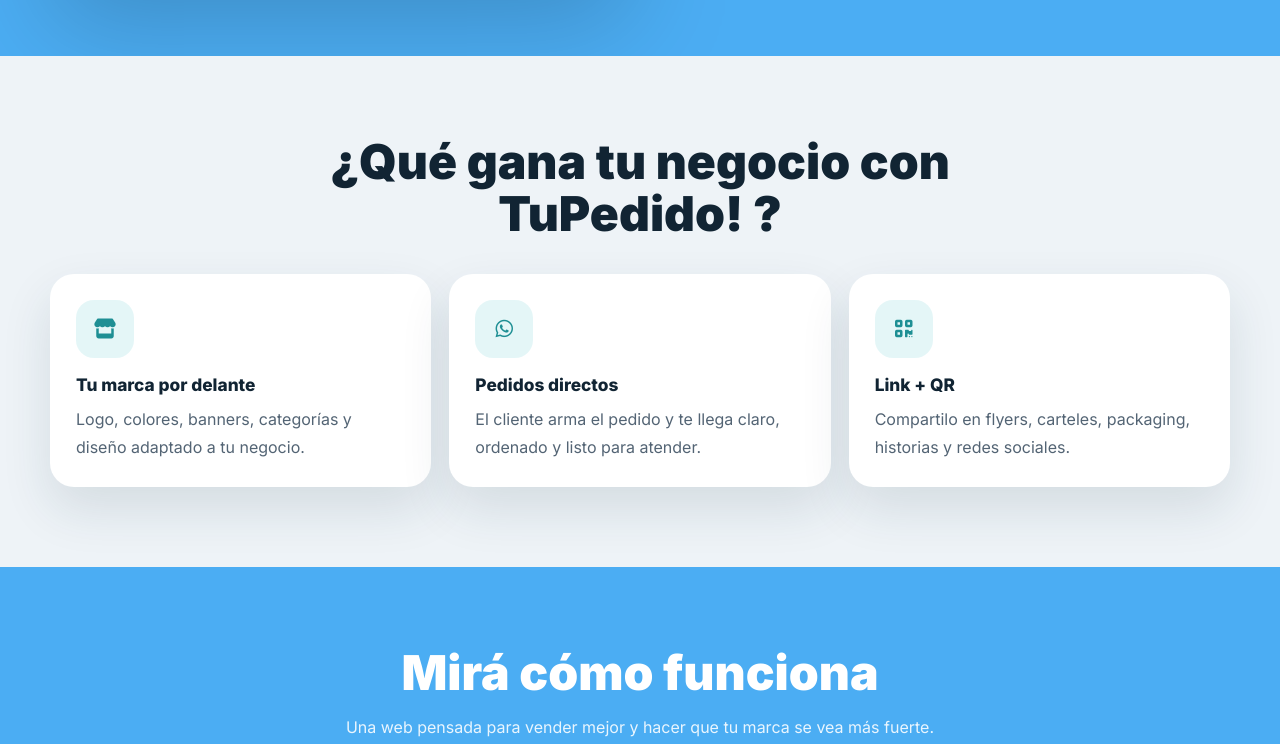
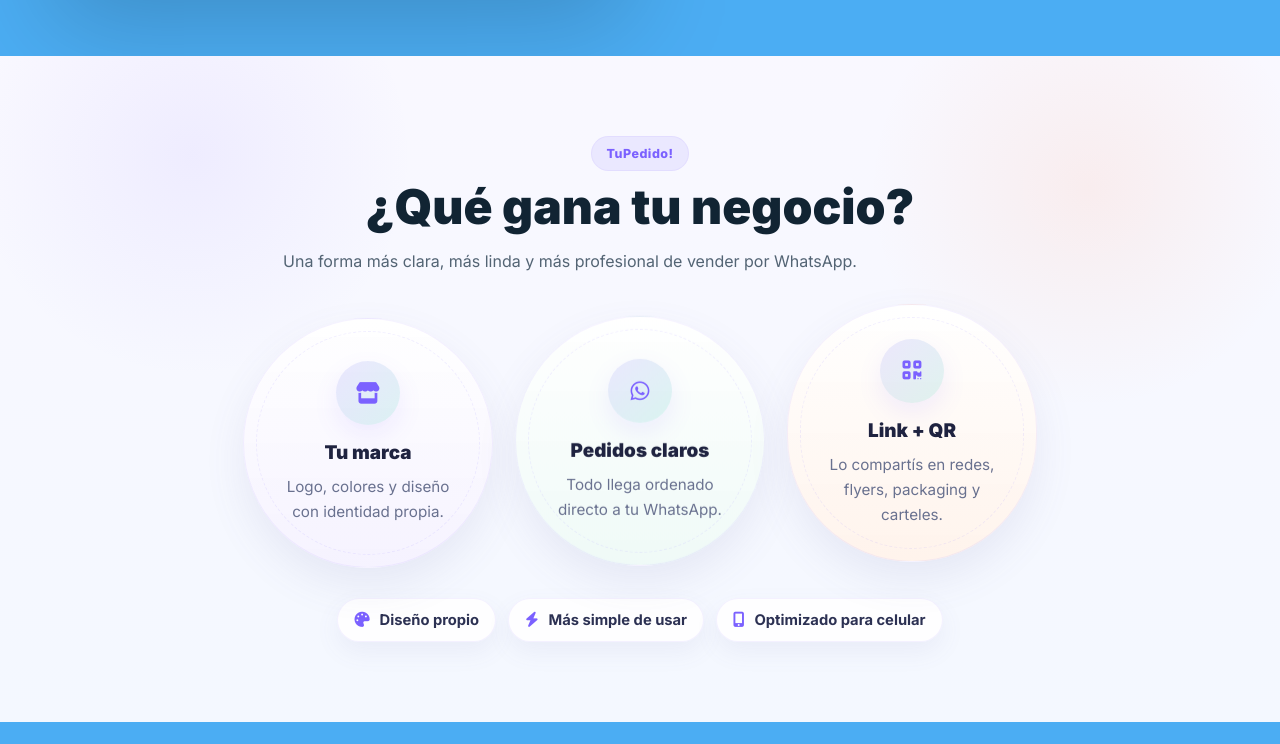
Before and after one commit to elopezgit/infotupedido, a plain HTML site: page index.html in a window 1280 px wide. Shown: the part 1079-1823 px from the top of the page. Drawn offline with Linux system fonts and the light colour scheme.

Commit message:
first commit

```diff
--- a/index.html
+++ b/index.html
@@ -94,36 +94,57 @@
     </section>
 
     <!-- BENEFICIOS -->
-    <section class="section section-light">
+<section class="section section-light benefits-bubbles-section">
   <div class="container">
     <div class="section-head center">
-          <h2>¿Qué gana tu negocio con TuPedido! ?</h2>
+      <span class="benefits-mini-badge">TuPedido!</span>
+      <h2>¿Qué gana tu negocio?</h2>
+      <p class="benefits-subtitle">
+        Una forma más clara, más linda y más profesional de vender por WhatsApp.
+      </p>
     </div>
 
-        <div class="benefits-grid">
-          <article class="benefit-card">
-            <div class="icon-wrap"><i class="fa-solid fa-store"></i></div>
-            <h3>Tu marca por delante</h3>
-            <p>
-              Logo, colores, banners, categorías y diseño adaptado a tu negocio.
-            </p>
+    <div class="benefits-bubbles-wrap">
+      <article class="benefit-bubble benefit-bubble-main">
+        <div class="benefit-bubble-icon">
+          <i class="fa-solid fa-store"></i>
+        </div>
+        <h3>Tu marca</h3>
+        <p>Logo, colores y diseño con identidad propia.</p>
       </article>
 
-          <article class="benefit-card">
-            <div class="icon-wrap"><i class="fa-brands fa-whatsapp"></i></div>
-            <h3>Pedidos directos</h3>
-            <p>
-              El cliente arma el pedido y te llega claro, ordenado y listo para atender.
-            </p>
+      <article class="benefit-bubble benefit-bubble-secondary">
+        <div class="benefit-bubble-icon">
+          <i class="fa-brands fa-whatsapp"></i>
+        </div>
+        <h3>Pedidos claros</h3>
+        <p>Todo llega ordenado directo a tu WhatsApp.</p>
       </article>
 
-          <article class="benefit-card">
-            <div class="icon-wrap"><i class="fa-solid fa-qrcode"></i></div>
+      <article class="benefit-bubble benefit-bubble-accent">
+        <div class="benefit-bubble-icon">
+          <i class="fa-solid fa-qrcode"></i>
+        </div>
         <h3>Link + QR</h3>
-            <p>
-              Compartilo en flyers, carteles, packaging, historias y redes sociales.
-            </p>
+        <p>Lo compartís en redes, flyers, packaging y carteles.</p>
       </article>
+    </div>
+
+    <div class="benefits-mini-row">
+      <div class="benefits-pill">
+        <i class="fa-solid fa-palette"></i>
+        <span>Diseño propio</span>
+      </div>
+
+      <div class="benefits-pill">
+        <i class="fa-solid fa-bolt"></i>
+        <span>Más simple de usar</span>
+      </div>
+
+      <div class="benefits-pill">
+        <i class="fa-solid fa-mobile-screen-button"></i>
+        <span>Optimizado para celular</span>
+      </div>
     </div>
   </div>
 </section>
@@ -219,54 +240,8 @@
       </div>
     </section>
 
-    <!-- PARA QUIÉN -->
-    <section class="section section-light">
-      <div class="container">
-        <div class="section-head center">
-          <h2>Ideal para negocios que venden por WhatsApp</h2>
-        </div>
 
-        <div class="persona-grid">
-          <article class="persona-card">
-            <img src="https://images.unsplash.com/photo-1517841905240-472988babdf9?auto=format&fit=crop&w=500&q=80" alt="Comidas" />
-            <h3>Gastronomía</h3>
-            <p>Comidas, hamburgueserías, lomerías, cafeterías y delivery.</p>
-          </article>
 
-          <article class="persona-card">
-            <img src="https://images.unsplash.com/photo-1521737604893-d14cc237f11d?auto=format&fit=crop&w=500&q=80" alt="Retail" />
-            <h3>Tiendas</h3>
-            <p>Ropa, kioscos, autoservicios, almacenes y negocios locales.</p>
-          </article>
-
-          <article class="persona-card">
-            <img src="https://images.unsplash.com/photo-1556740749-887f6717d7e4?auto=format&fit=crop&w=500&q=80" alt="Emprendimientos" />
-            <h3>Emprendimientos</h3>
-            <p>Marcas que quieren vender mejor sin depender de comisiones altas.</p>
-          </article>
-        </div>
-
-        <div class="center-button">
-          <a
-            href="https://wa.me/5493813159106?text=Hola%20Esteban,%20quiero%20una%20demo%20de%20TuPedido"
-            target="_blank"
-            class="btn btn-accent"
-          >
-            Quiero una demo
-          </a>
-        </div>
-      </div>
-    </section>
-
-    <!-- BLOQUE TEXTO -->
-    <section class="quote-strip">
-      <div class="container quote-inner">
-        <i class="fa-solid fa-quote-left"></i>
-        <p>
-          TuPedido ayuda a que tu negocio se vea mejor, venda más ordenado y tenga un sistema propio para compartir por link o QR.
-        </p>
-      </div>
-    </section>
 
     <!-- SOBRE EL SISTEMA -->
     <section class="section section-light about-section">
@@ -274,7 +249,7 @@
         <div class="about-image-wrap">
           <div class="about-circle"></div>
           <img
-            src="img/hands-phone-screen-click-food-600nw-2679319929.webp"
+            src="img/app1.jpg"
             alt="Sistema TuPedido"
             class="about-image"
           />
--- a/styles.css
+++ b/styles.css
@@ -1251,3 +1251,212 @@
     transform: translateY(0px) rotate(0deg);
   }
 }
+
+
+.benefits-bubbles-section {
+  position: relative;
+  overflow: hidden;
+  background:
+    radial-gradient(circle at 15% 15%, rgba(123, 97, 255, 0.08), transparent 18%),
+    radial-gradient(circle at 85% 20%, rgba(255, 138, 91, 0.10), transparent 18%),
+    linear-gradient(180deg, #f9f8ff 0%, #f4f8ff 100%);
+}
+
+.benefits-mini-badge {
+  display: inline-flex;
+  align-items: center;
+  justify-content: center;
+  padding: 9px 14px;
+  border-radius: 999px;
+  background: rgba(123, 97, 255, 0.10);
+  border: 1px solid rgba(123, 97, 255, 0.08);
+  color: #7b61ff;
+  font-size: 0.78rem;
+  font-weight: 800;
+  letter-spacing: 0.04em;
+  margin-bottom: 10px;
+}
+
+.benefits-subtitle {
+  max-width: 620px;
+  margin-left: auto;
+  margin-right: auto;
+}
+
+.benefits-bubbles-wrap {
+  position: relative;
+  display: flex;
+  justify-content: center;
+  align-items: flex-end;
+  gap: 22px;
+  margin-top: 34px;
+  flex-wrap: wrap;
+}
+
+.benefit-bubble {
+  position: relative;
+  width: 250px;
+  min-height: 250px;
+  border-radius: 999px;
+  padding: 34px 26px;
+  display: flex;
+  flex-direction: column;
+  align-items: center;
+  justify-content: center;
+  text-align: center;
+  border: 1px solid rgba(123, 97, 255, 0.08);
+  box-shadow: 0 18px 40px rgba(98, 96, 160, 0.10);
+  backdrop-filter: blur(10px);
+  transition: transform 0.3s ease, box-shadow 0.3s ease;
+  animation: bubbleFloat 5s ease-in-out infinite;
+}
+
+.benefit-bubble:hover {
+  transform: translateY(-8px) scale(1.03);
+  box-shadow: 0 24px 50px rgba(98, 96, 160, 0.16);
+}
+
+.benefit-bubble-main {
+  background:
+    linear-gradient(180deg, rgba(255,255,255,0.92), rgba(245,242,255,0.95));
+  animation-delay: 0s;
+}
+
+.benefit-bubble-secondary {
+  background:
+    linear-gradient(180deg, rgba(255,255,255,0.94), rgba(239,250,247,0.96));
+  transform: translateY(18px);
+  animation-delay: 0.8s;
+}
+
+.benefit-bubble-accent {
+  background:
+    linear-gradient(180deg, rgba(255,255,255,0.94), rgba(255,243,235,0.96));
+  animation-delay: 1.4s;
+}
+
+.benefit-bubble::before {
+  content: "";
+  position: absolute;
+  inset: 12px;
+  border-radius: 999px;
+  border: 1px dashed rgba(123, 97, 255, 0.10);
+  pointer-events: none;
+}
+
+.benefit-bubble-icon {
+  width: 64px;
+  height: 64px;
+  border-radius: 999px;
+  display: grid;
+  place-items: center;
+  margin-bottom: 16px;
+  font-size: 1.35rem;
+  background: linear-gradient(135deg, rgba(123,97,255,0.14), rgba(55,198,179,0.16));
+  color: #7b61ff;
+  box-shadow: 0 10px 24px rgba(123, 97, 255, 0.10);
+}
+
+.benefit-bubble h3 {
+  margin: 0;
+  font-size: 1.18rem;
+  font-weight: 900;
+  color: #1f2340;
+}
+
+.benefit-bubble p {
+  margin: 10px 0 0;
+  color: #69718f;
+  line-height: 1.65;
+  font-size: 0.95rem;
+  max-width: 170px;
+}
+
+.benefits-mini-row {
+  margin-top: 30px;
+  display: flex;
+  justify-content: center;
+  flex-wrap: wrap;
+  gap: 12px;
+}
+
+.benefits-pill {
+  display: inline-flex;
+  align-items: center;
+  gap: 10px;
+  padding: 12px 16px;
+  border-radius: 999px;
+  background: rgba(255,255,255,0.86);
+  border: 1px solid rgba(123, 97, 255, 0.08);
+  box-shadow: 0 10px 24px rgba(98, 96, 160, 0.08);
+  color: #2c3153;
+  font-weight: 700;
+  font-size: 0.92rem;
+}
+
+.benefits-pill i {
+  color: #7b61ff;
+  font-size: 0.95rem;
+}
+
+@keyframes bubbleFloat {
+  0%, 100% {
+    transform: translateY(0px);
+  }
+  50% {
+    transform: translateY(-10px);
+  }
+}
+
+@media (max-width: 768px) {
+  .benefits-bubbles-wrap {
+    gap: 16px;
+    margin-top: 26px;
+  }
+
+  .benefit-bubble,
+  .benefit-bubble-main,
+  .benefit-bubble-secondary,
+  .benefit-bubble-accent {
+    width: 100%;
+    max-width: 290px;
+    min-height: 230px;
+    transform: none;
+  }
+
+  .benefit-bubble {
+    padding: 28px 22px;
+    border-radius: 34px;
+    animation: bubbleFloatMobile 4.5s ease-in-out infinite;
+  }
+
+  .benefit-bubble::before {
+    inset: 10px;
+    border-radius: 28px;
+  }
+
+  .benefit-bubble p {
+    max-width: 100%;
+  }
+
+  .benefits-mini-row {
+    margin-top: 24px;
+    gap: 10px;
+  }
+
+  .benefits-pill {
+    width: 100%;
+    justify-content: center;
+    padding: 13px 14px;
+    font-size: 0.9rem;
+  }
+}
+
+@keyframes bubbleFloatMobile {
+  0%, 100% {
+    transform: translateY(0px);
+  }
+  50% {
+    transform: translateY(-6px);
+  }
+}
```
Also changed, not shown: img/app1.jpg (added). Lines whose indentation alone changed are shown as unchanged.
